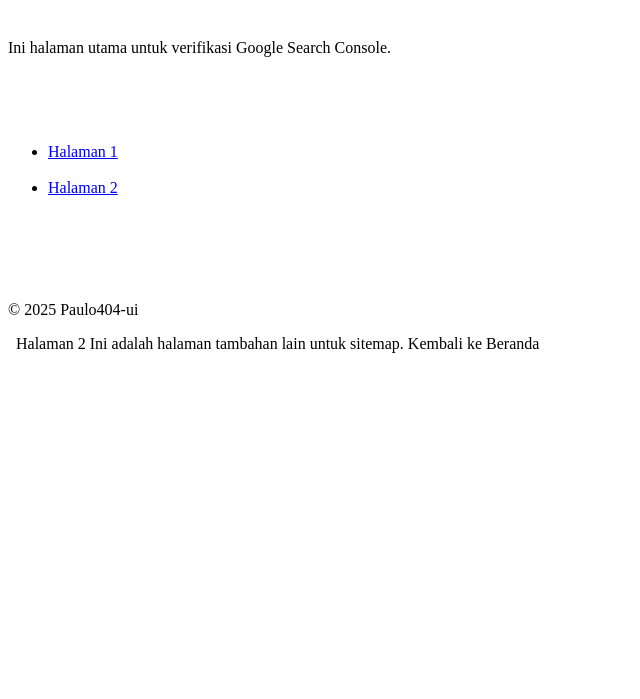
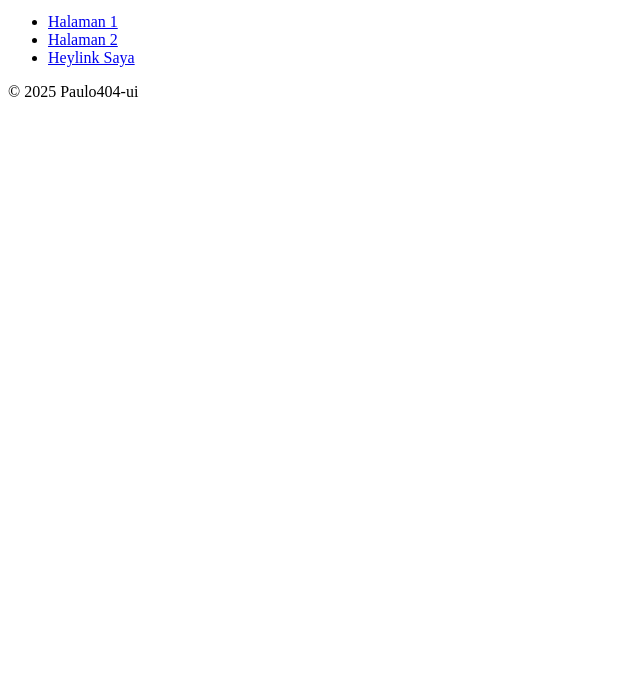
Before and after one commit to paulo404-ui/paulo404-ui.github.io, a plain HTML site: page index.html in a window 1280 px wide. Shown: the part 101-800 px from the top of the page, without its empty margins (0-640 px from the left). Drawn offline with Linux system fonts and the light colour scheme.

Commit message:
Add files via upload

```diff
--- a/index.html
+++ b/index.html
@@ -1,77 +1,25 @@
 <!DOCTYPE html>
-
 <html lang="id">
-
 <head>
-
   <meta charset="UTF-8">
-
   <meta name="viewport" content="width=device-width, initial-scale=1.0">
-
   <meta name="google-site-verification" content="Sp074R_fTDbkzT4i2cGYFldxO-7gaqF-K4SDQjVLdjw" />
-
   <title>Website GitHub Pages</title>
-
 </head>
-
 <body>
-
   <h1>Selamat datang di GitHub Pages saya!</h1>
-
   <p>Ini halaman utama untuk verifikasi Google Search Console.</p>
 
-
-
   <nav>
-
     <ul>
-
       <li><a href="page1.html">Halaman 1</a></li>
-
       <li><a href="page2.html">Halaman 2</a></li>
-
+      <li><a href="https://heylink.me/elmaja404" target="_blank">Heylink Saya</a></li>
     </ul>
-
   </nav>
 
-
-
   <footer>
-
     <p>&copy; 2025 Paulo404-ui</p>
-
-  </fo
-
-oter>
-
+  </footer>
 </body>
-
 </html>
-
-
-
-
-
-
-
-
-
-
-
-
-
-
-
-
-
-Halaman 2
-
-
-
-
-
-Ini adalah halaman tambahan lain untuk sitemap.
-
-
-
-Kembali ke Beranda
```
Lines whose indentation alone changed are shown as unchanged.
